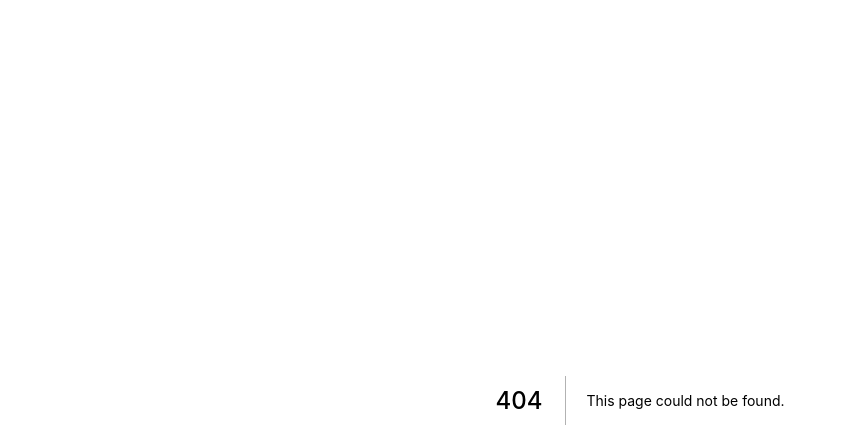
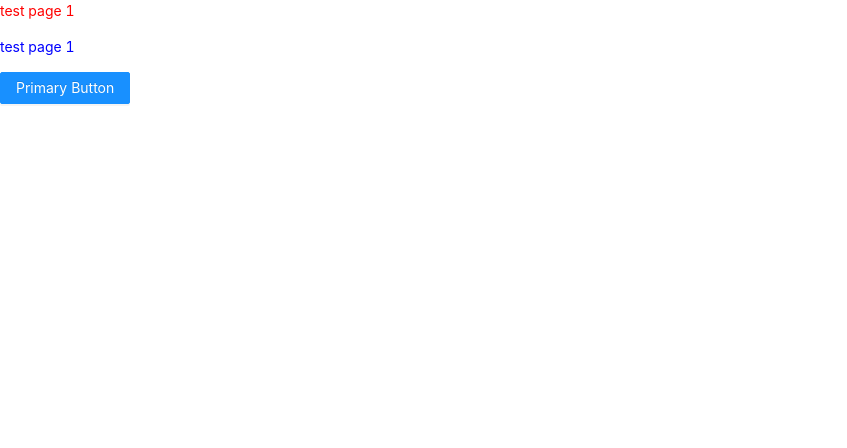
Before and after one commit to phuocpm19/ielts-tactics, a Next.js app: page /test in a window 1280 px wide. Before the commit this address had no page. Shown: the top 448 px of the page, without its empty margins (0-847 px from the left). Built offline with nearby package versions, Linux system fonts and the light colour scheme.

Commit message:
add antd, node-sass, formik, yup, test scss, link

```diff
--- /dev/null
+++ b/pages/test/index.tsx
@@ -0,0 +1,17 @@
+import * as React from "react";
+import { Button } from "antd";
+import styles from "./styles.module.scss";
+
+export interface ITestPageProps {}
+
+export default function TestPage(props: ITestPageProps) {
+  return (
+    <div>
+      <p className="color-common">test page 1</p>
+      <p className={styles.testColor}>test page 1</p>
+      <div>
+        <Button type="primary">Primary Button</Button>
+      </div>
+    </div>
+  );
+}
--- /dev/null
+++ b/pages/test/styles.module.scss
@@ -0,0 +1,3 @@
+.testColor {
+  color: blue;
+}
--- /dev/null
+++ b/src/assets/styles/_global.scss
@@ -0,0 +1,3 @@
+.color-common {
+  color: red;
+}
--- /dev/null
+++ b/src/assets/styles/styles.scss
@@ -0,0 +1 @@
+@import "./global";
```
Also changed, not shown: package.json (+7 -1 lines), pages/_app.tsx (+6 -4 lines), pages/index.tsx (+7 -0 lines), 2 other files (tests, documents, lock files or other folders).
